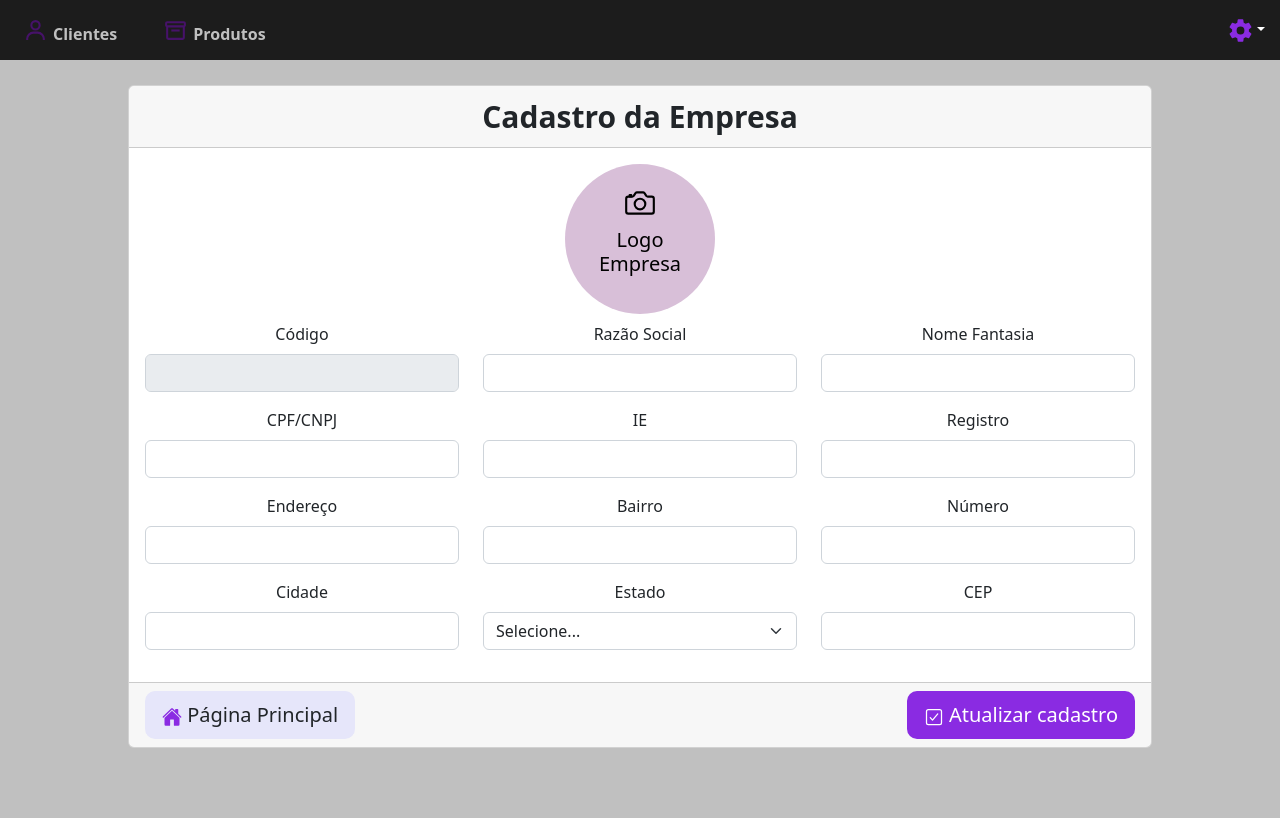
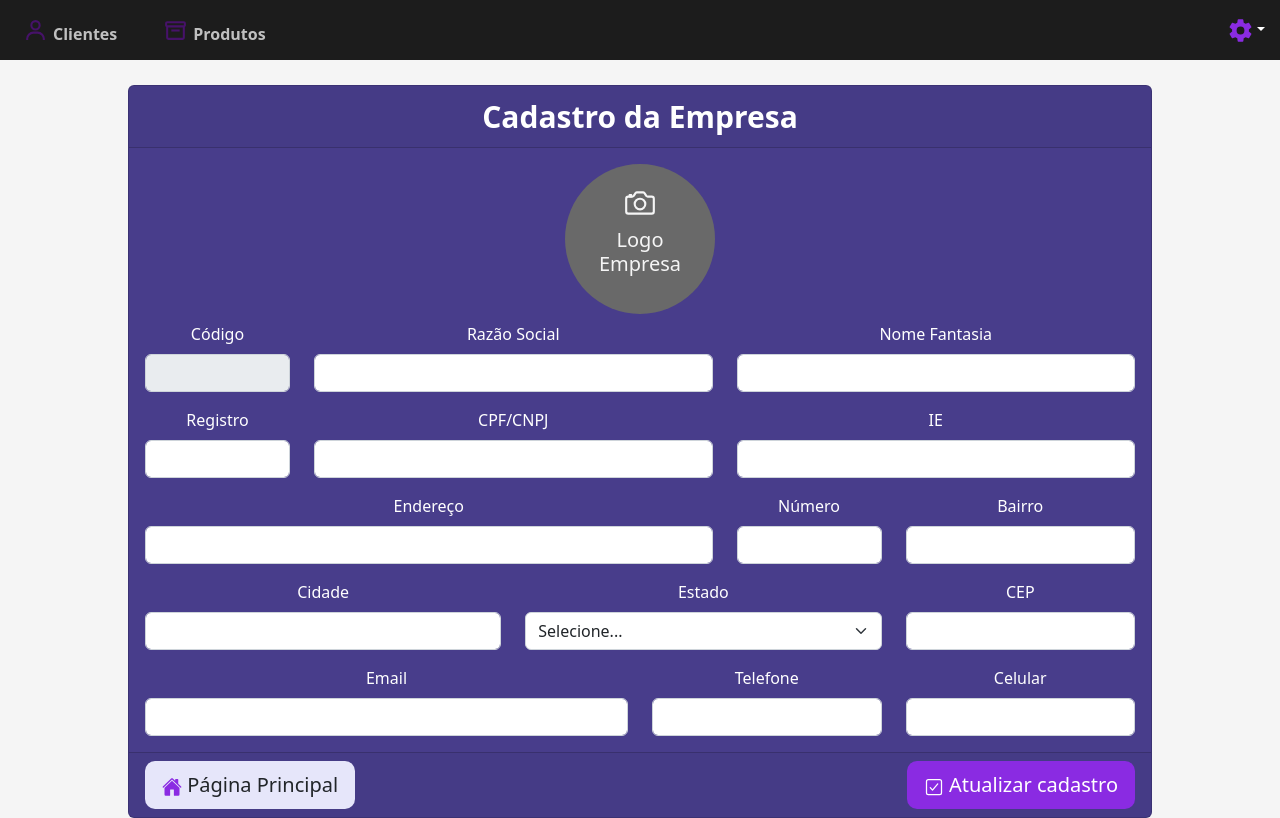
Before and after one commit to EriksJunior/Project_Nota, a React (Vite) app: page /company in a window 1280 px wide. Built offline with nearby package versions, Linux system fonts and the light colour scheme.

Commit message:
REFACTOR : layout company

```diff
--- a/src/components/Company/index.tsx
+++ b/src/components/Company/index.tsx
@@ -10,7 +10,7 @@ import { Link } from "react-router-dom";
 export function InfoCompany() {
   return (
     <div style={{ justifyContent:"center" , display:"flex" }}>
-    <CardCompany className="text-center">
+    <CardCompany style={{ background:"#483D8B" , color:"white" }} className="text-center">
       <Card.Header style={{ fontSize:"30px" , fontWeight:"bold" }} >Cadastro da Empresa</Card.Header>
       <Card.Body>
         <Card.Title style={{ justifyContent:"center" , display:"flex" }} >
@@ -21,10 +21,12 @@ export function InfoCompany() {
         <Card.Text>
         <Form>
           <Row className="mb-3">
+          <Col sm={3} md={3} lg={2} xl={2}>
           <Form.Group as={Col} controlId="formGridCity">
               <Form.Label>Código</Form.Label>
               <Form.Control disabled />
             </Form.Group>
+            </Col>
 
             <Form.Group as={Col} controlId="formGridRazão">
               <Form.Label>Razão Social</Form.Label>
@@ -39,6 +41,13 @@ export function InfoCompany() {
 
             </Row>
             <Row className="mb-3">
+            <Col sm={3} md={3} lg={2} xl={2}>
+              <Form.Group as={Col} controlId="formGridCity">
+                <Form.Label>Registro</Form.Label>
+                <Form.Control />
+              </Form.Group>
+              </Col>
+
               <Form.Group as={Col} controlId="formGridAddress">
                 <Form.Label>CPF/CNPJ</Form.Label>
                 <Form.Control />
@@ -48,25 +57,30 @@ export function InfoCompany() {
                 <Form.Label>IE</Form.Label>
                 <Form.Control />
               </Form.Group>
-              <Form.Group as={Col} controlId="formGridCity">
-                <Form.Label>Registro</Form.Label>
-                <Form.Control />
-              </Form.Group>
+
             </Row>
             <Row className="mb-3">
+            <Col sm={6} md={6} lg={6} xl={7}>
               <Form.Group as={Col} controlId="formGridAddress">
                 <Form.Label>Endereço</Form.Label>
                 <Form.Control />
               </Form.Group>
+              </Col>
 
+              <Col sm={3} md={3} lg={2} xl={2}>
+              <Form.Group as={Col} controlId="formGridCity">
+                <Form.Label>Número</Form.Label>
+                <Form.Control />
+              </Form.Group>
+              </Col>
+
+              <Col sm={3} md={3} lg={2} xl={3}>
               <Form.Group as={Col} controlId="formGridAddress1">
                 <Form.Label>Bairro</Form.Label>
                 <Form.Control />
               </Form.Group>
-              <Form.Group as={Col} controlId="formGridCity">
-                <Form.Label>Número</Form.Label>
-                <Form.Control />
-              </Form.Group>
+              </Col>
+
             </Row>
 
             <Row className="mb-3">
@@ -107,10 +121,36 @@ export function InfoCompany() {
                   <option value="TO">Tocantins</option>
                 </Form.Select>
               </Form.Group>
+
+              <Col sm={3} md={3} lg={2} xl={3}>
               <Form.Group as={Col} controlId="formGridZip">
                 <Form.Label>CEP</Form.Label>
                 <Form.Control />
               </Form.Group>
+              </Col>
+            </Row>
+
+            <Row>
+              <Col sm={3} md={3} lg={2} xl={6}>
+              <Form.Group as={Col} controlId="formGridAddress1">
+                <Form.Label>Email</Form.Label>
+                <Form.Control />
+              </Form.Group>
+              </Col>
+            <Col sm={3} md={3} lg={2} xl={3}>
+              <Form.Group as={Col} controlId="formGridAddress1">
+                <Form.Label>Telefone</Form.Label>
+                <Form.Control />
+              </Form.Group>
+              </Col>
+
+              <Col sm={3} md={3} lg={2} xl={3}>
+              <Form.Group as={Col} controlId="formGridAddress1">
+                <Form.Label>Celular</Form.Label>
+                <Form.Control />
+              </Form.Group>
+              </Col>
+
             </Row>
           </Form>
         </Card.Text>
--- a/src/components/DropzoneLogo/styles.css
+++ b/src/components/DropzoneLogo/styles.css
@@ -1,8 +1,9 @@
 .dropzone{
     height: 150px;
     width: 150px;
-    background: #D8BFD8;
+    background: #696969;
     border-radius: 100px;
+
 
     display:flex;
     justify-content: center;
@@ -27,16 +28,15 @@
     width: calc(100% - 60px);
     height: calc( 100% - 60px );
     border-radius: 50px;
-
+    color: whitesmoke;
     display: flex;
     flex-direction: column;
     justify-content: center;
     align-items: center;
-    color: black;
 }
 
 .dropzone p svg {
-    color: black;
+    color: whitesmoke;
     width: 34px;
     height: 34px;
     margin-bottom: 8px;
--- a/src/styles.ts
+++ b/src/styles.ts
@@ -4,7 +4,7 @@ export default createGlobalStyle`
 body, html {
   height: 100%;
   width: 100%;
-  background-color: #C0C0C0;
+  background-color: #F5F5F5;
   padding: 0;
   margin: 0;
 }
```
